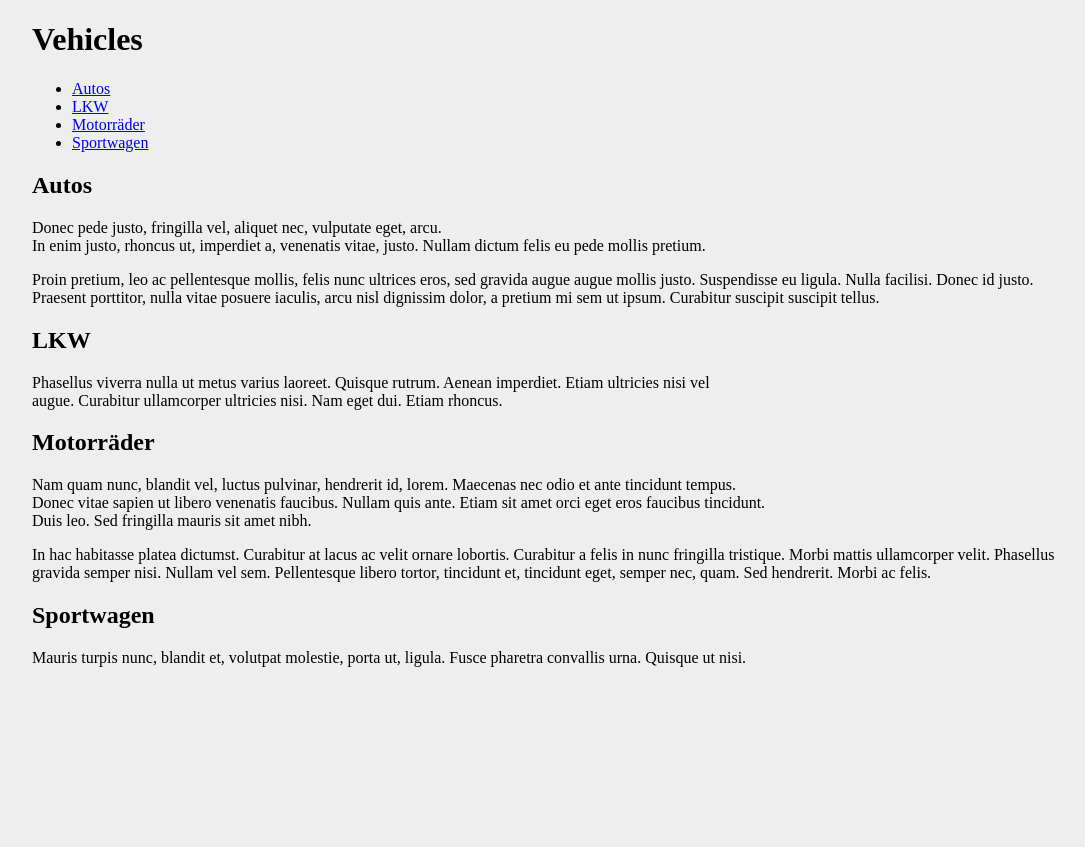
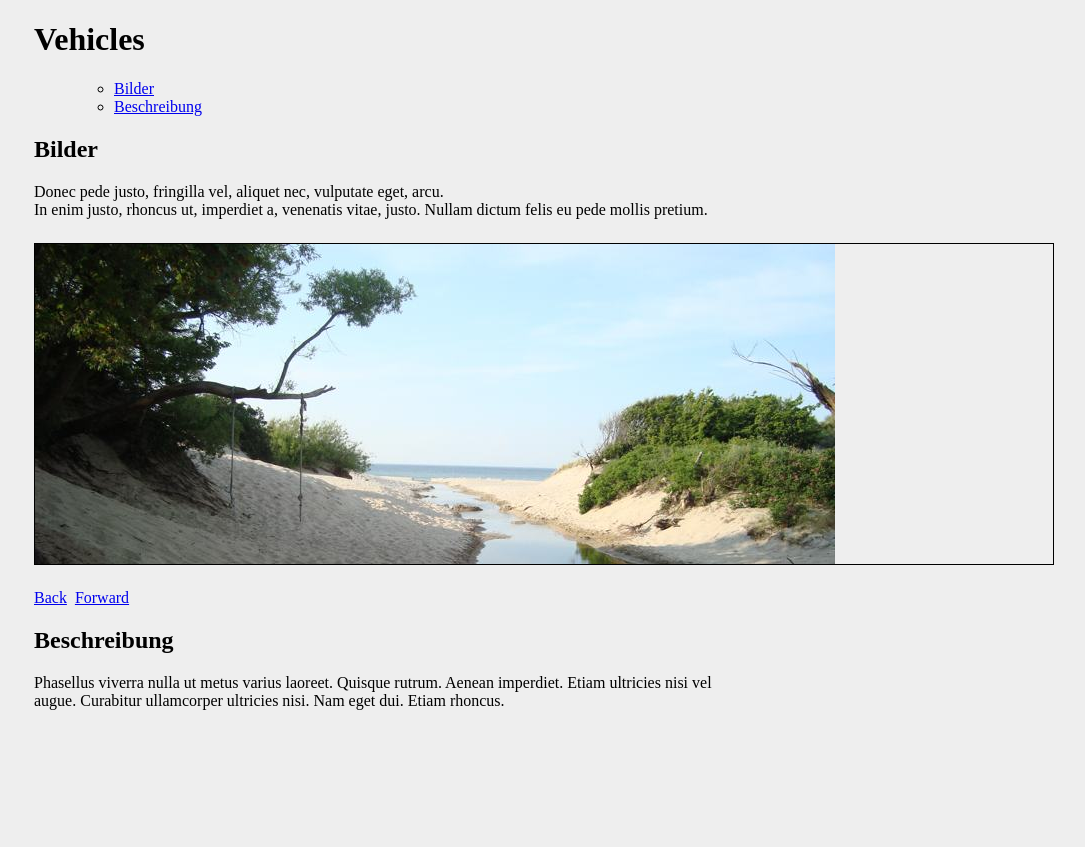
Before and after one commit to thwagner/uranus, a PHP site: page / in a window 1280 px wide. Shown: the top 847 px of the page, without its empty margins (96-1181 px from the left). Run offline with PHP 8.4, Linux system fonts and the light colour scheme.

Commit message:
10_08_2013_16_05_slide_show

```diff
--- a/css/screen.css
+++ b/css/screen.css
@@ -4,21 +4,37 @@
 }
 
 #wrapper {
-    width: 1024px;
+    width: 1020px;
     margin: auto;
 }
 
-.content {
-    clear: both;
-    margin-top: 60px;
+ul.slideshow {
+    border: 1px solid black;
+    margin: 1.5em 0;
+    height: 320px;
+    overflow: hidden;
+    /*
+        Zum spaeteren Ausrichten!
+    */
+    position: relative;
 }
 
-#navi li {
-    float: left;
-    list-style: none;
-    margin: 0 20px;
+ul.slideshow li {
+    position: absolute;
+    top: 0;
+    left: 0;
 }
 
-.active {
-    font-weight: bold;
+.slideshowcontainer {
+    position: relative;
 }
+
+.slideshowcontainer a {
+    position: absolute;
+    right: 17px;
+    bottom: 10px;
+}
+
+.slideshowcontainer #backbutton {
+    right: 60px;
+}
--- a/index.php
+++ b/index.php
@@ -14,39 +14,25 @@
 
                     echo '<ul id="headlines"></ul>';
 
-                    echo '<h2>Autos</h2>
+                    echo '<h2 id="bilder">Bilder</h2>
                         <p>Donec pede justo, fringilla vel, aliquet nec, vulputate eget,
                         arcu.<br />In enim justo, rhoncus ut, imperdiet a, venenatis vitae,
-                        justo. Nullam dictum felis eu pede mollis pretium.</p>
-                        <p>Proin pretium, leo ac pellentesque mollis, felis nunc ultrices
-                        eros, sed gravida augue augue mollis justo. Suspendisse eu ligula.
-                        Nulla facilisi. Donec id justo. Praesent porttitor, nulla vitae
-                        posuere iaculis, arcu nisl dignissim dolor, a pretium mi sem ut
-                        ipsum. Curabitur suscipit suscipit tellus. </p>
-                        ';
+                        justo. Nullam dictum felis eu pede mollis pretium.</p>';
 
-                    echo '<h2>LKW</h2>
+                    echo '<ul class="slideshow">';
+                        echo '<li><img src="./images/beach.jpg" alt="bild" /></li>';
+                        echo '<li><img src="./images/bird.jpg" alt="bild" /></li>';
+                        echo '<li><img src="./images/garden.jpg" alt="bild" /></li>';
+                        echo '<li><img src="./images/sea.jpg" alt="bild" /></li>';
+                    echo '</ul>';
+
+                    echo '<h2>Beschreibung</h2>
                         <p>Phasellus viverra nulla ut metus varius laoreet. Quisque
                         rutrum. Aenean imperdiet. Etiam ultricies nisi vel <br /> augue.
                         Curabitur ullamcorper ultricies nisi. Nam eget dui. Etiam
                         rhoncus.</p>';
 
-                    echo '<h2>Motorräder</h2>
-                        <p>Nam quam nunc, blandit vel,
-                        luctus pulvinar, hendrerit id, lorem.
-                        Maecenas nec odio et ante tincidunt tempus.<br />Donec vitae sapien ut libero
-                        venenatis faucibus. Nullam quis ante. Etiam sit amet orci eget eros
-                        faucibus tincidunt.<br />Duis leo. Sed fringilla mauris sit amet nibh.</p>
-                        <p>In hac habitasse platea dictumst. Curabitur at lacus ac velit ornare
-                        lobortis. Curabitur a felis in nunc fringilla tristique. Morbi mattis
-                        ullamcorper velit. Phasellus gravida semper nisi. Nullam vel sem.
-                        Pellentesque libero tortor, tincidunt et, tincidunt eget, semper nec,
-                        quam. Sed hendrerit. Morbi ac felis.
-                        </p>';
 
-                    echo '<h2>Sportwagen</h2>
-                        <p>Mauris turpis nunc, blandit et, volutpat molestie, porta ut, ligula.
-                        Fusce pharetra convallis urna. Quisque ut nisi. </p>';
 
                 echo '</div>';
         ?>
--- a/js/jfunctions.js
+++ b/js/jfunctions.js
@@ -1,13 +1,37 @@
 $(function() {
+    $('#headlines').prepend('<ul id="pic_ul"></ul>');
 
-    $('#top_headline').prepend('<ul id="headlines"');
-
-    $('h2').each(function(i) {
+    $('#wrapper h2').each(function(i) {
         $(this).attr('id', 'headline_' + i);
-        $('#headlines').append('<li><a href="index.php#' +
-                'headline_' + i + '">' +
-                $(this).html() + '</a></li>');
+        $('#pic_ul').append('<li><a href="#'
+                + 'headline_' + i + '">'
+                + $(this).html() + '</a></li>');
     });
 
-    $('#top_headline').append('</ul');
+    $('.slideshow li').hide();
+    $('.slideshow li').eq(0).show().addClass('active');
+    $('.slideshow').wrap('<div class="slideshowcontainer"></div>').
+            parent().after(
+                '<a href="#" id="back">Back</a>\n\
+                    &nbsp;<a href="#" id="forward">Forward</a>'
+                );
+
+    $('#forward').click(function() {
+        $('li.active').removeClass('active').fadeOut(2000).next().addClass('active').fadeIn(2000);
+        // return false ist eine Anweisung an den Browser, das Ansteuern eines
+        // Hyperlink abzubrechen.
+        return false;
+    })
+
+    $('#back').click(function() {
+
+        if ($('li.active').next().length == 0) {
+            $('li.active').removeClass('active').fadeOut(2000).
+                    parent().find('li').eq(0).addClass('active');
+        } else {
+            $('li.active').removeClass('active').fadeOut(2000).prev().addClass('active').fadeIn(2000);
+        }
+
+        return false;
+    })
 })
```
Also changed, not shown: images/beach.jpg (added), images/bird.jpg (added), images/garden.jpg (added), images/sea.jpg (added).
